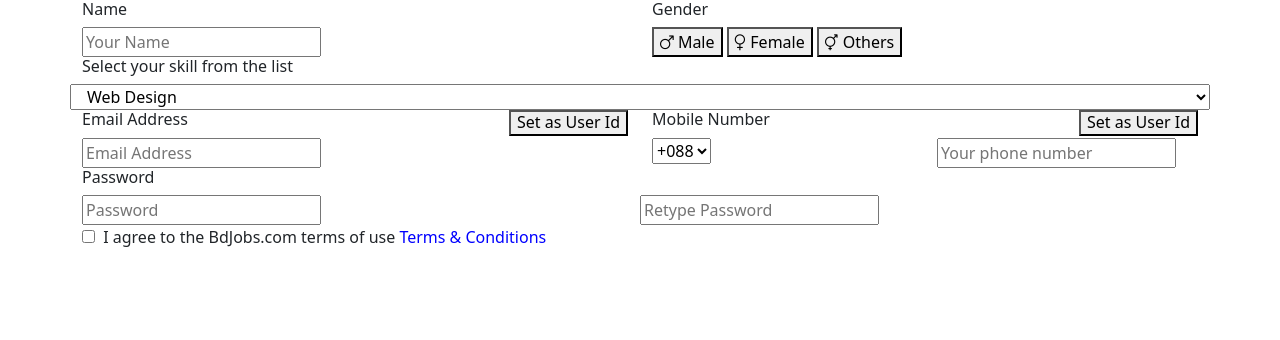
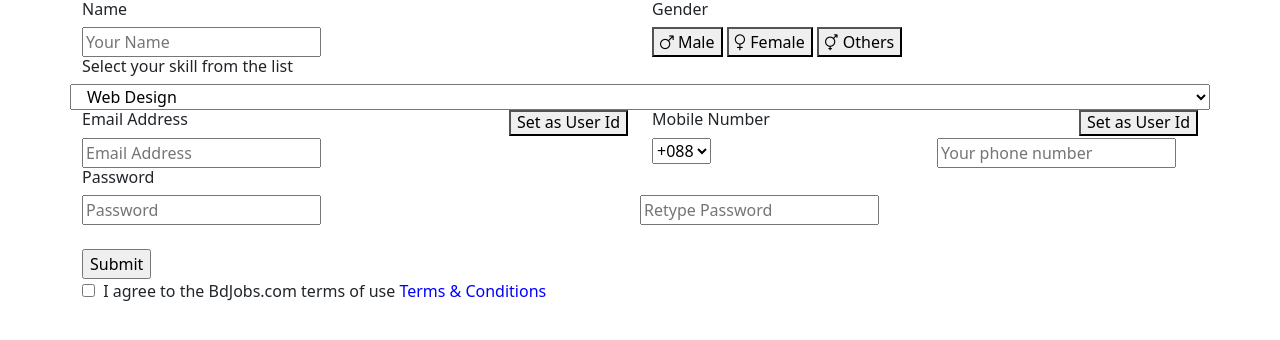
Before and after one commit to arnob-roy-art/BDjobs, a plain HTML site: page index.html in a window 1280 px wide. Drawn offline with nearby package versions, Linux system fonts and the light colour scheme.

Commit message:
second commit

```diff
--- a/index.html
+++ b/index.html
@@ -83,11 +83,17 @@
       </div>
     </section>
 
-    <!-- <section>
+    <section>
       <div class="container">
-        <div class="row"></div>
+        <div class="row">
+          <form action="?" method="POST">
+            <div class="g-recaptcha" data-sitekey="6LcStt8aAAAAADIpuZ9G1iT37_0P4YK8v6NoiN2n"></div>
+            <br/>
+            <input type="submit" value="Submit">
+          </form>
+        </div>
       </div>
-    </section> -->
+    </section>
     <section>
       <div class="container">
         <div class="row">
@@ -115,6 +121,7 @@
       integrity="sha384-lpyLfhYuitXl2zRZ5Bn2fqnhNAKOAaM/0Kr9laMspuaMiZfGmfwRNFh8HlMy49eQ"
       crossorigin="anonymous"
     ></script>
+    <script src="https://www.google.com/recaptcha/api.js" async defer></script>
     <!------------------------js link end ---------------------------->
   </body>
 </html>
```
